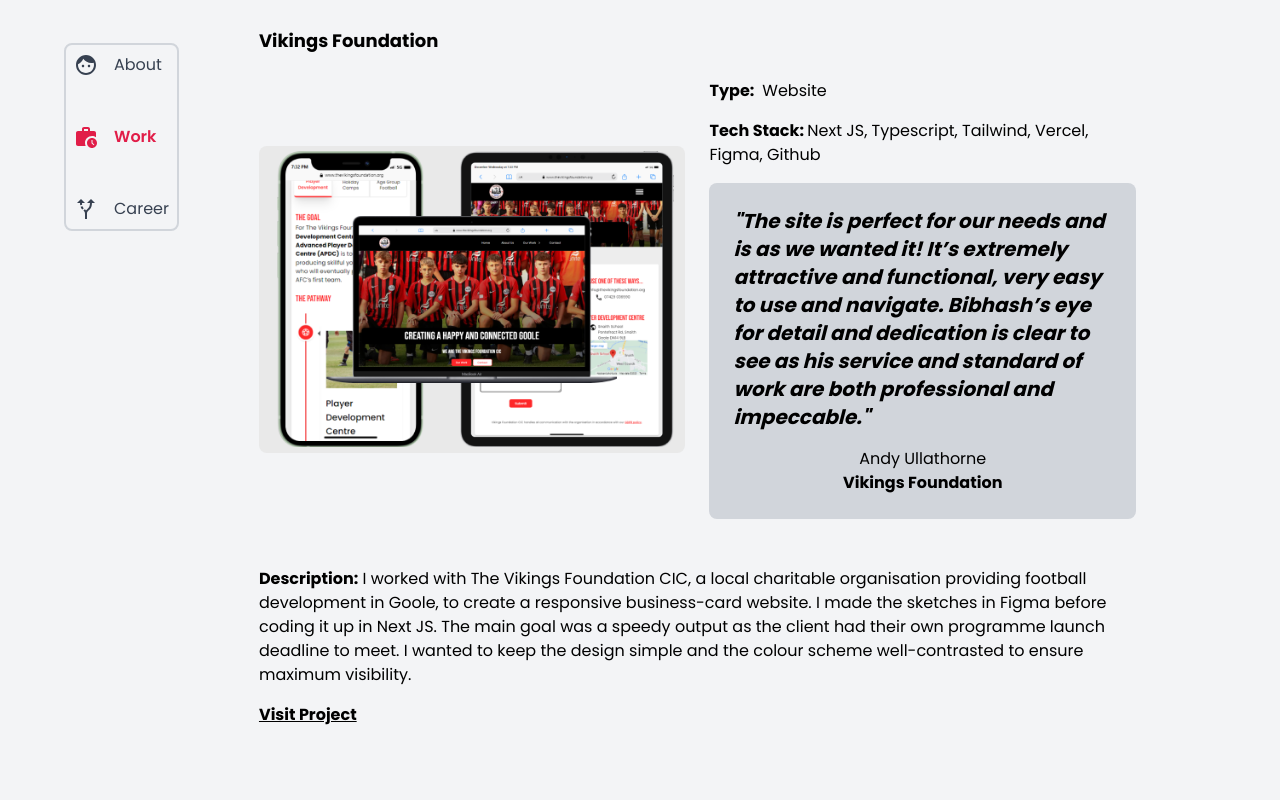
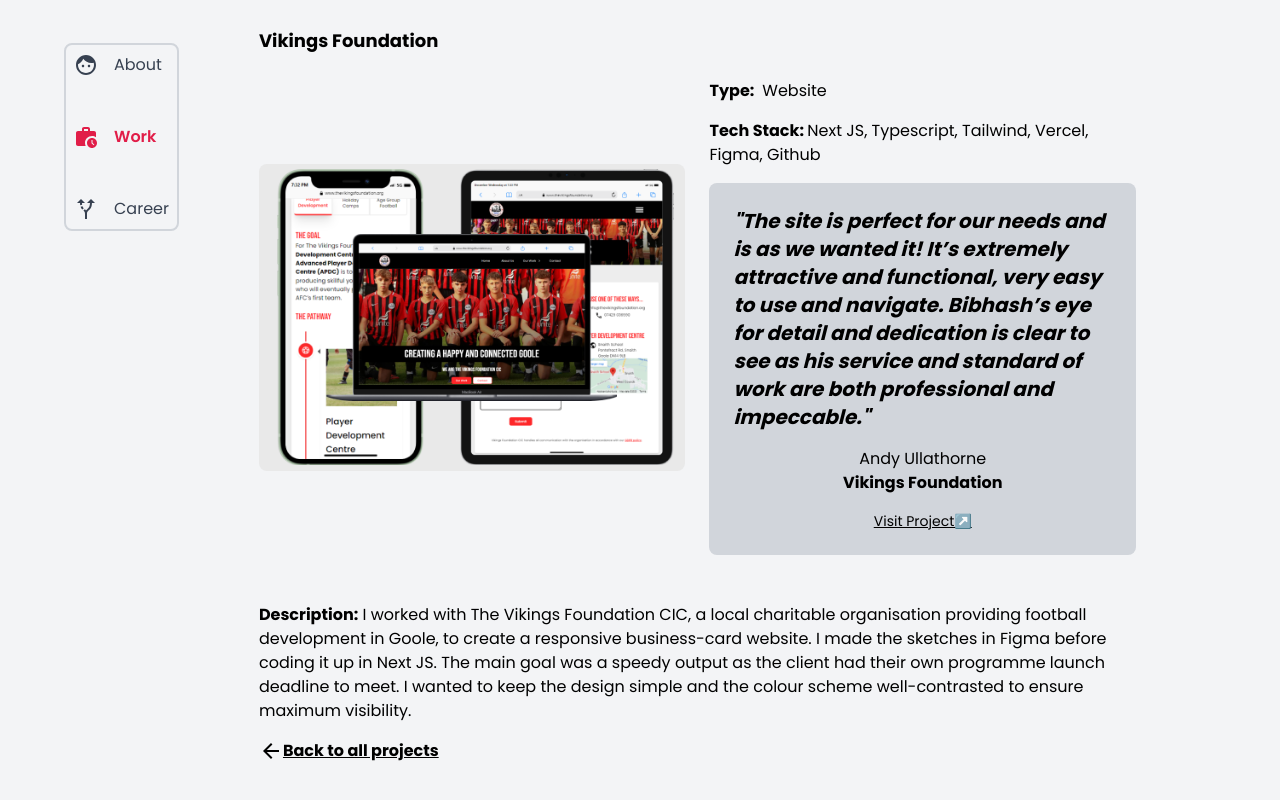
Before and after one commit to bibhashdash/bibhashdash, a Next.js app: page /work/1 in a window 1280 px wide. Shown: the part 246-1046 px from the top of the page. Built offline with nearby package versions, Linux system fonts and the light colour scheme.

Commit message:
update header for links

```diff
--- a/src/app/work/[id]/page.tsx
+++ b/src/app/work/[id]/page.tsx
@@ -20,14 +20,14 @@
               <p className="w-full text-lg font-bold">{project.title}</p>
             </div>
             <div className="flex flex-col items-center justify-start w-full lg:grid lg:grid-cols-12 lg:gap-6">
-              <img src={project.imageSource} className="rounded-lg col-span-6" />
+              <img alt="project screenshots" src={project.imageSource} className="rounded-lg col-span-6" />
               <div className="col-span-6">
                 <ProjectQuickInfo portfolioItem={project} />
               </div>
             </div>
             <div className="mt-6 flex flex-col gap-4">
               <p><b>Description:</b> {project.description}</p>
-              <a className="underline w-full text-start font-bold cursor-pointer" href={project.projectLink} target="_blank">Visit Project</a>
+              <a className="w-full text-start font-bold cursor-pointer flex flex-row underline" href={'/work'}><BackIcon /> Back to all projects</a>
             </div>
           </div>
         ) : (
--- a/src/components/MainHeader.tsx
+++ b/src/components/MainHeader.tsx
@@ -11,9 +11,9 @@
           <h2 className="text-sm sm:text-xl">Software Developer</h2>
         </div>
         <div className="flex gap-6">
-          <TwitterIcon />
-          <EmailIcon />
-          <LinkedInIcon />
+          <a href={'https://twitter.com/bibhashdash'} target={"_blank"}><TwitterIcon /></a>
+          <a href="mailto:bibhashdash@gmail.com"><EmailIcon /></a>
+          <a href={'https://www.linkedin.com/in/bibhash-dash-57307921/'} target={"_blank"}><LinkedInIcon /></a>
         </div>
       </div>
       <div>
--- a/src/components/ProjectQuickInfo.tsx
+++ b/src/components/ProjectQuickInfo.tsx
@@ -1,4 +1,5 @@
 import {PortfolioDataModel} from "@/data/portfolioData";
+import React from "react";
 
 interface PortfolioTextContentProps {
   portfolioItem: PortfolioDataModel
@@ -14,6 +15,7 @@
           <blockquote className="flex flex-col items-center justify-center bg-gray-300 p-6 rounded-lg gap-4 self-center w-full">
             <p className="text-xl font-bold italic">&quot;{portfolioItem.review}&quot;</p>
             <footer className="flex flex-col items-center"><span>{portfolioItem.reviewAttribution}</span><b>{portfolioItem.reviewerRole}</b></footer>
+            <a className="underline cursor-pointer text-sm" href={portfolioItem.projectLink} target="_blank">Visit Project↗️</a>
           </blockquote>
         )
       }
```
